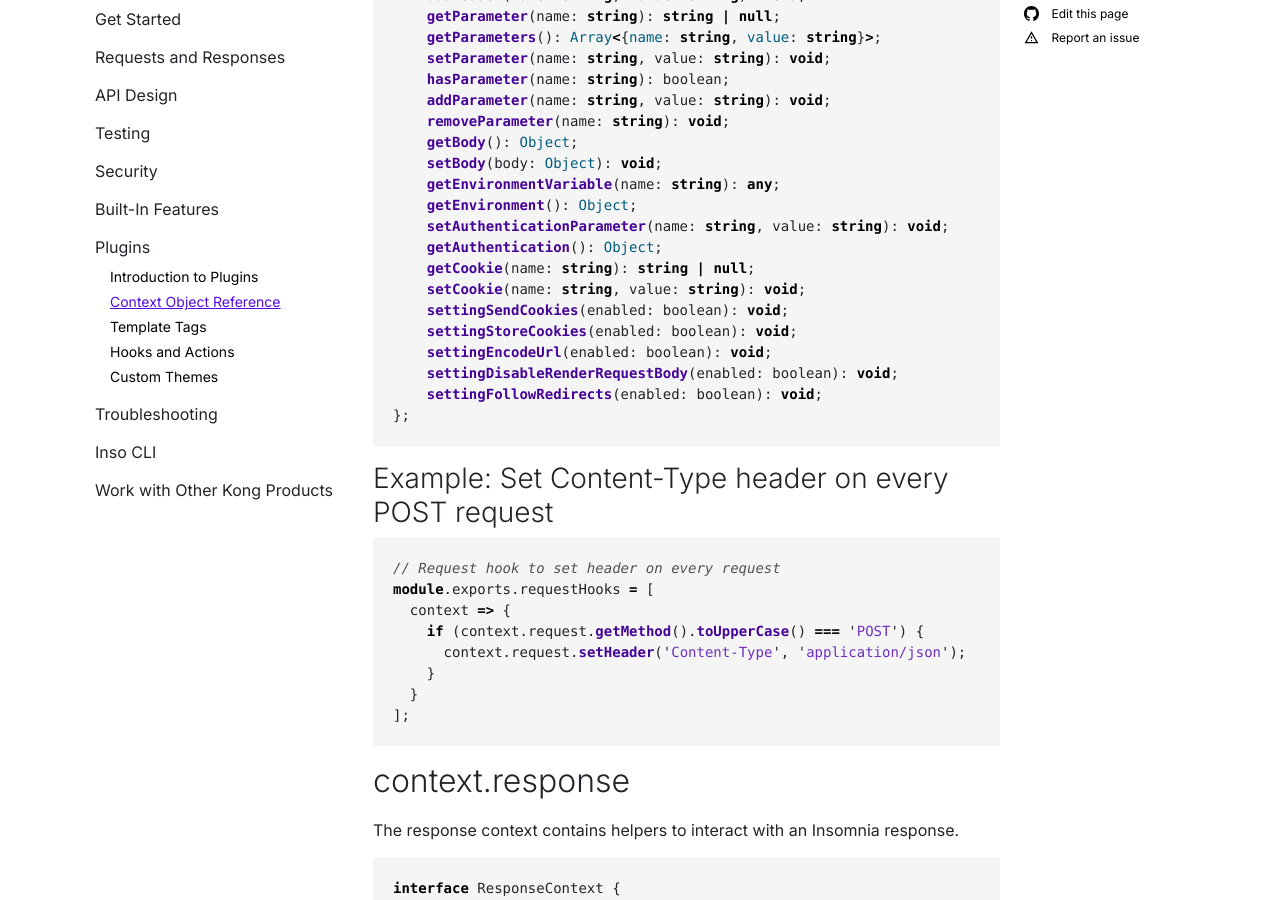
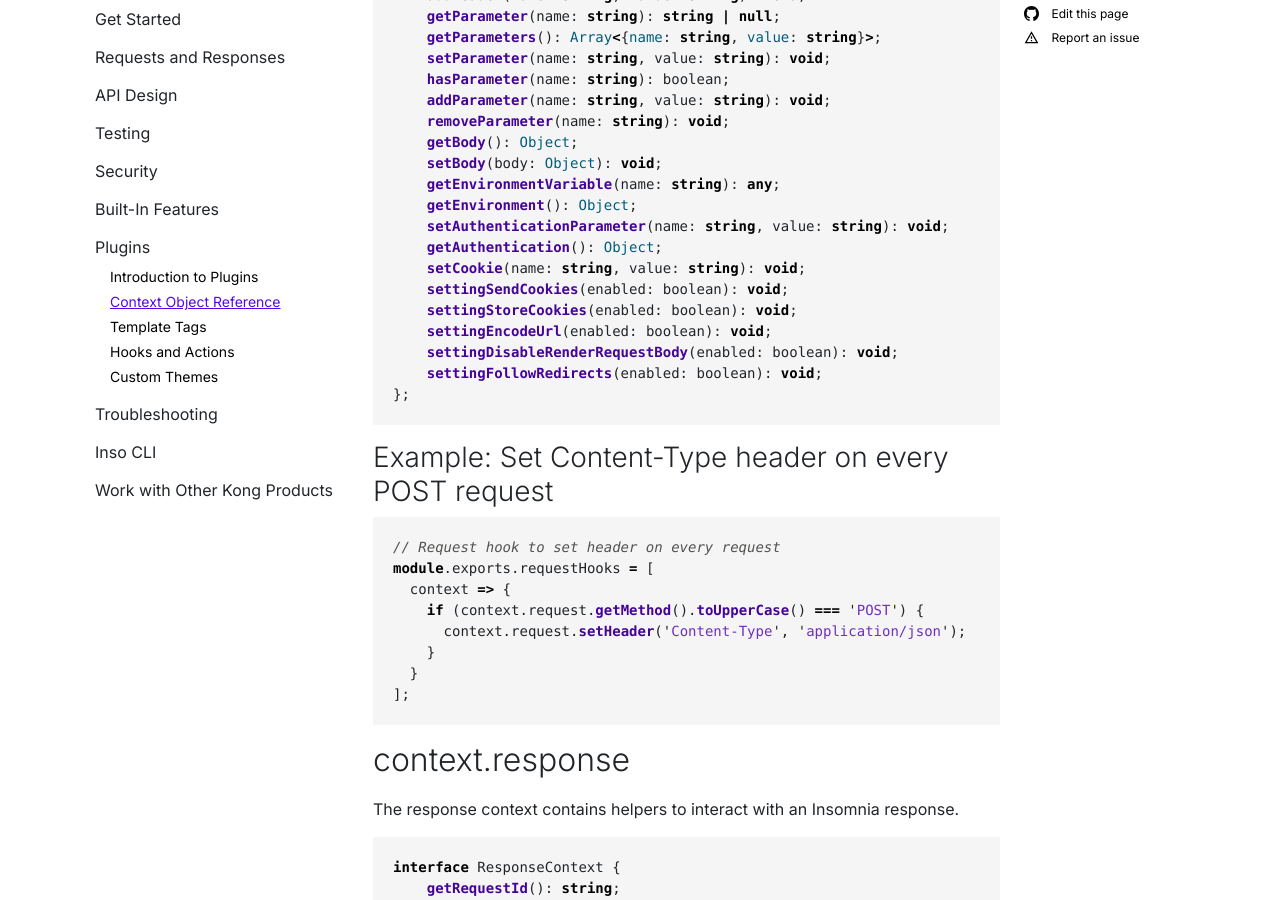
Before and after one commit to Kong/insomnia-docs, a Jekyll site: the page built from docs/insomnia/context-object-reference.md, in a window 1280 px wide and 900 px high, scrolled down 631 px. Built offline with Jekyll 4.4.1, drawn with Linux system fonts in a browser that asks for light colours; comment, search, counter and statistics services are not loaded.

Commit message:
Update docs/insomnia/context-object-reference.md
Co-authored-by: Falon Darville <Falondarville@gmail.com>

```diff
--- a/docs/insomnia/context-object-reference.md
+++ b/docs/insomnia/context-object-reference.md
@@ -37,7 +37,6 @@ interface RequestContext {
     getEnvironment(): Object;
     setAuthenticationParameter(name: string, value: string): void;
     getAuthentication(): Object;
-    getCookie(name: string): string | null;
     setCookie(name: string, value: string): void;
     settingSendCookies(enabled: boolean): void;
     settingStoreCookies(enabled: boolean): void;
```
